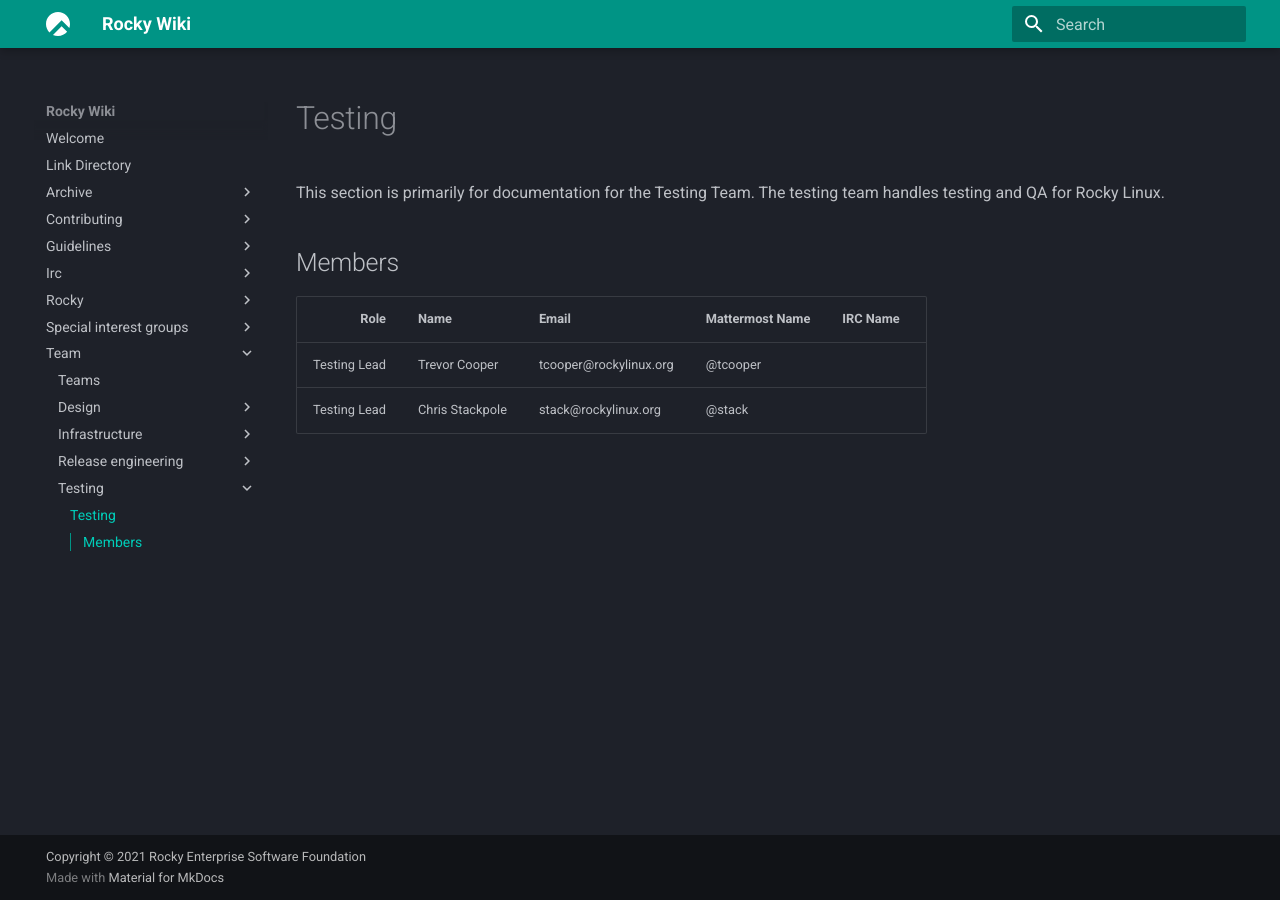
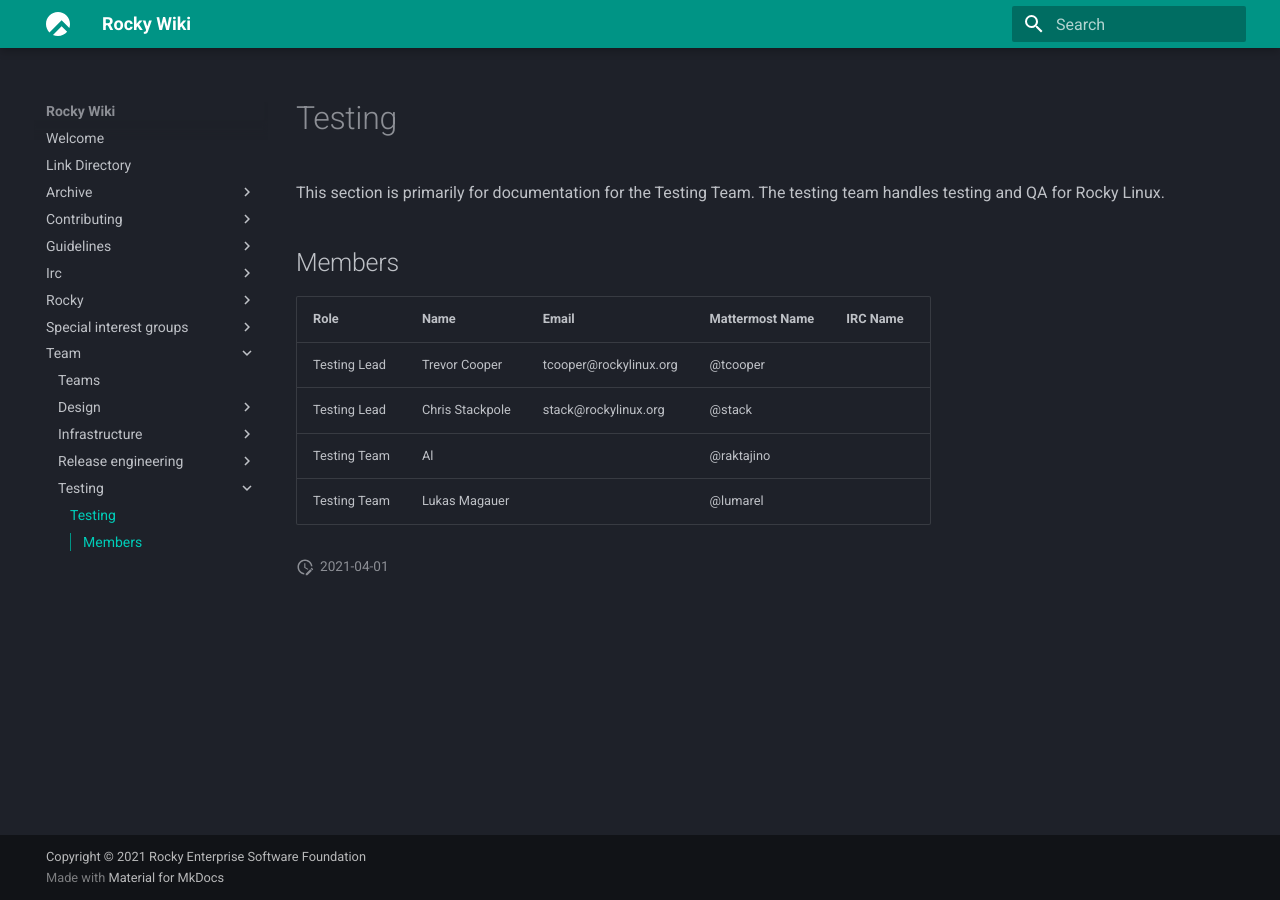
Before and after one commit to rocky-linux/wiki.rockylinux.org, an MkDocs documentation site: the page built from docs/team/testing/index.md, in a window 1280 px wide. Built offline with MkDocs 1.6.1 and Material for MkDocs 9.7.7, drawn with Linux system fonts in a browser that asks for light colours.

Commit message:
update testing team primary page

```diff
--- a/docs/team/testing/index.md
+++ b/docs/team/testing/index.md
@@ -1,12 +1,16 @@
 ---
 title: Testing
+revision_date: 2021-04-01
 ---
 
 This section is primarily for documentation for the Testing Team. The testing team handles testing and QA for Rocky Linux.
 
 ## Members
 
-|                                Role 	| Name                          	| Email               		| Mattermost Name  	| IRC Name |
-|------------------------------------:	|-------------------------------	|---------------------		|---			| --- |
-| Testing Lead  | Trevor Cooper   | tcooper@rockylinux.org | @tcooper | |
-| Testing Lead  | Chris Stackpole | stack@rockylinux.org   | @stack   | |
+
+| Role           | Name            | Email                   | Mattermost Name    | IRC Name |
+| -------------- | --------------- | ----------------------- | ------------------ | -------- |
+| Testing Lead   | Trevor Cooper   | tcooper@rockylinux.org  | @tcooper           |          |
+| Testing Lead   | Chris Stackpole | stack@rockylinux.org    | @stack             |          |
+| Testing Team   | Al              |                         | @raktajino         |          |
+| Testing Team   | Lukas Magauer   |                         | @lumarel           |          |
```
Also changed, not shown: docs/team/testing/.pages (added).
